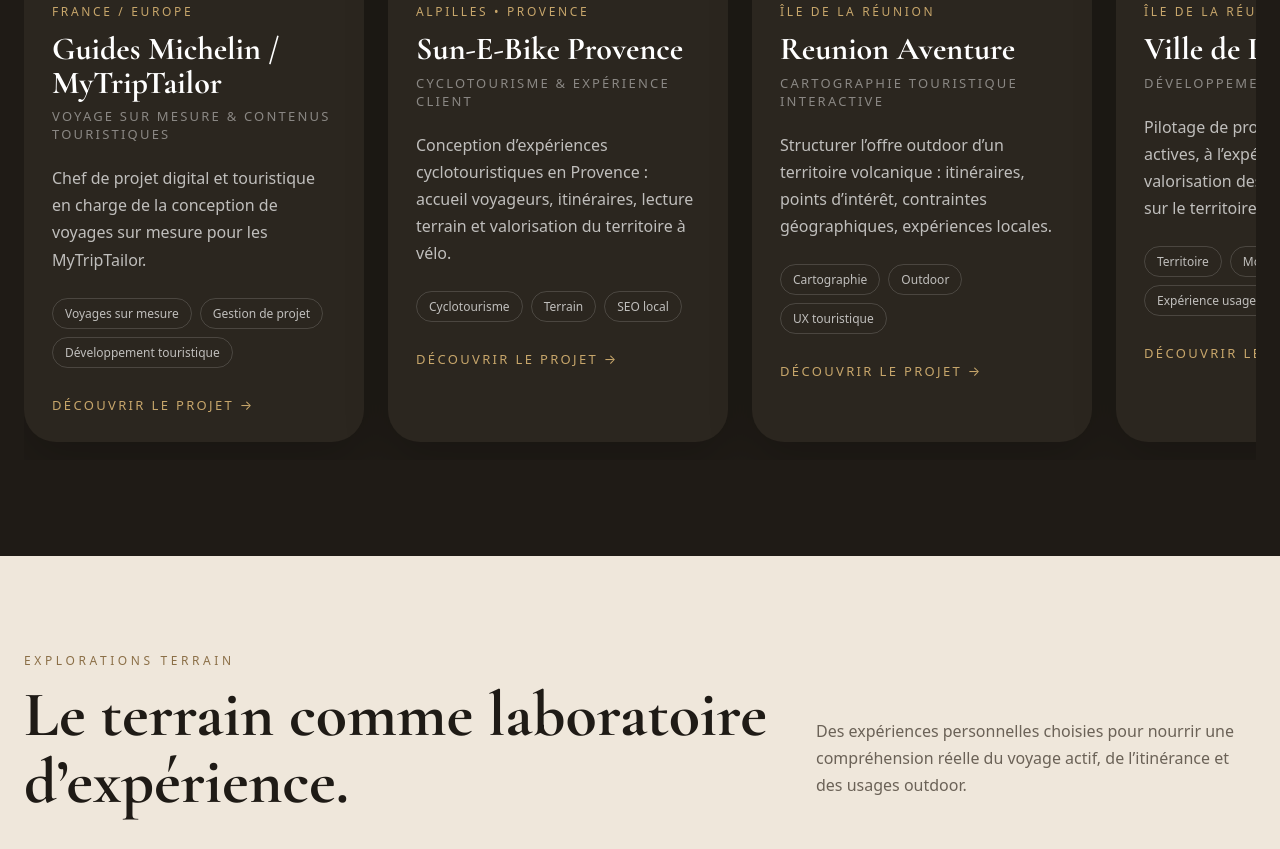
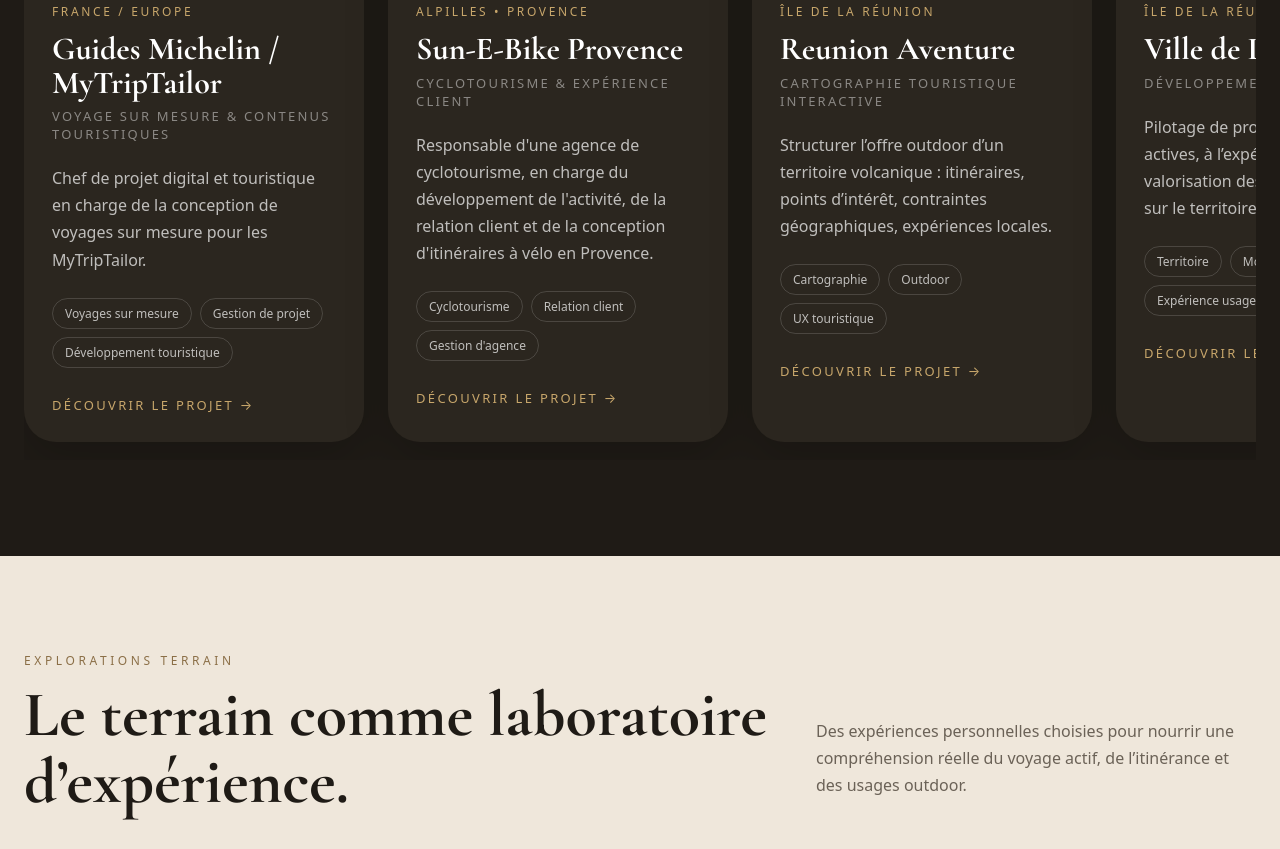
Before and after one commit to corentinrgn-hue/portfolio, a plain HTML site: page index.html in a window 1280 px wide. Shown: the part 2259-3108 px from the top of the page. Drawn offline with nearby package versions, Linux system fonts and the light colour scheme.

Commit message:
Update index.html

```diff
--- a/index.html
+++ b/index.html
@@ -944,18 +944,18 @@
         title: "Sun-E-Bike Provence",
         type: "Cyclotourisme & expérience client",
         place: "Alpilles • Provence",
-        text: "Conception d’expériences cyclotouristiques en Provence : accueil voyageurs, itinéraires, lecture terrain et valorisation du territoire à vélo.",
+        text: "Responsable d'une agence de cyclotourisme, en charge du développement de l'activité, de la relation client et de la conception d'itinéraires à vélo en Provence.",
         image: "images/sun-e-bike.png",
-        tags: ["Cyclotourisme", "Terrain", "SEO local"],
-        longDescription: "Expérience terrain dans le cyclotourisme en Provence mêlant relation voyageurs, conception d’itinéraires, compréhension des usages outdoor et valorisation d’un territoire à travers le vélo.",
+        tags: ["Cyclotourisme", "Relation client", "Gestion d'agence"],
+        longDescription: "Responsable d'une agence de cyclotourisme, j'étais en charge du développement de l'activité, de l'accueil des voyageurs, de la création d'itinéraires et de l'organisation des séjours à vélo en Provence.",
         sections: [
           {
-            title: "Terrain & itinérance",
-            text: "Accompagnement de voyageurs à vélo dans les Alpilles et le Luberon, avec une attention particulière portée aux parcours, aux rythmes et à l’expérience réelle du terrain."
+            title: "Développement de l'activité",
+            text: "Gestion quotidienne de l'agence, accueil et conseil des voyageurs, organisation des locations de vélos, coordination logistique et développement de l'activité auprès d'une clientèle française et internationale."
           },
           {
-            title: "Expérience cyclotouristique",
-            text: "Réflexion autour de la fluidité des parcours, de la lecture du territoire et de la manière dont le vélo transforme l’expérience de découverte locale."
+            title: "Conception d'itinéraires",
+            text: "Création d'itinéraires à vélo adaptés aux attentes des voyageurs, recommandations personnalisées, conseils terrain et valorisation des paysages et sites incontournables des Alpilles, du Luberon et de la Provence."
           }
         ]
       },
```
